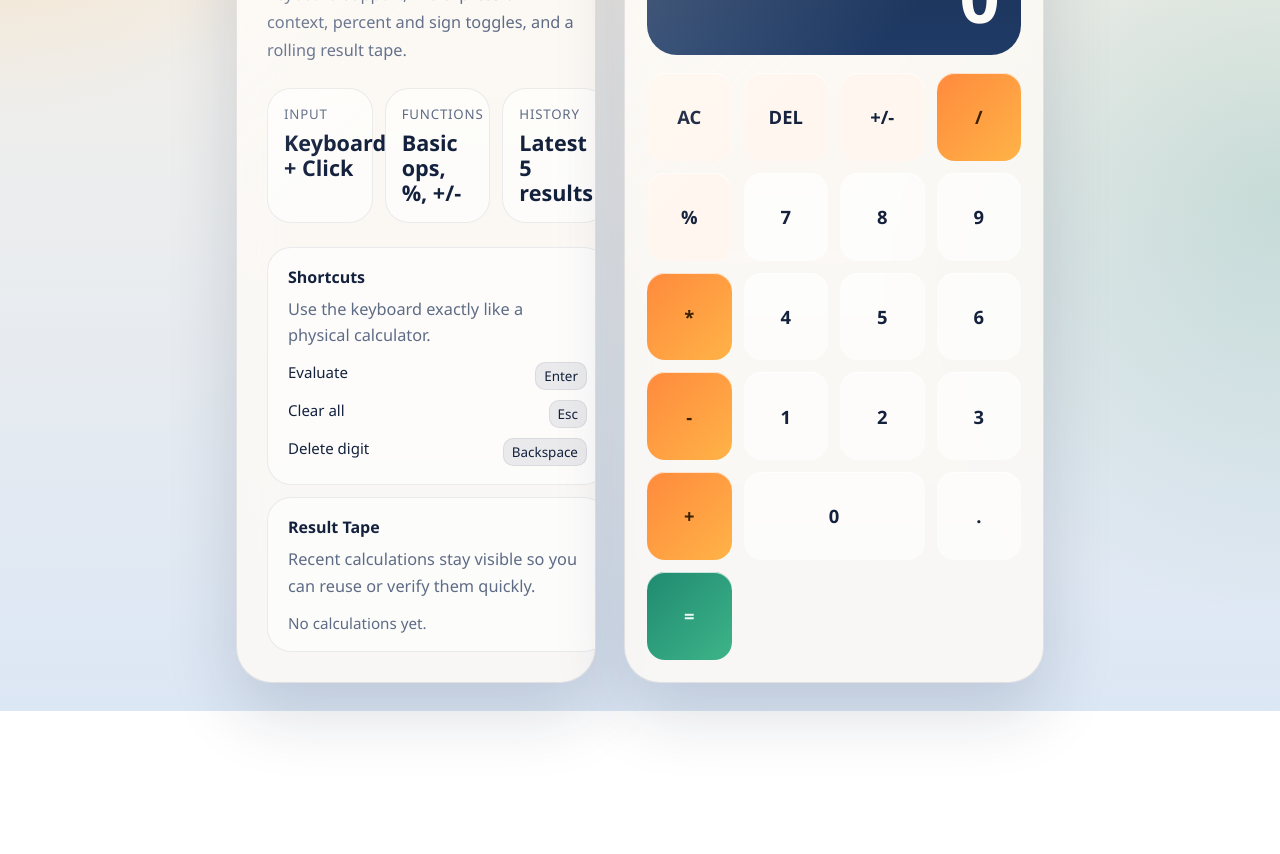
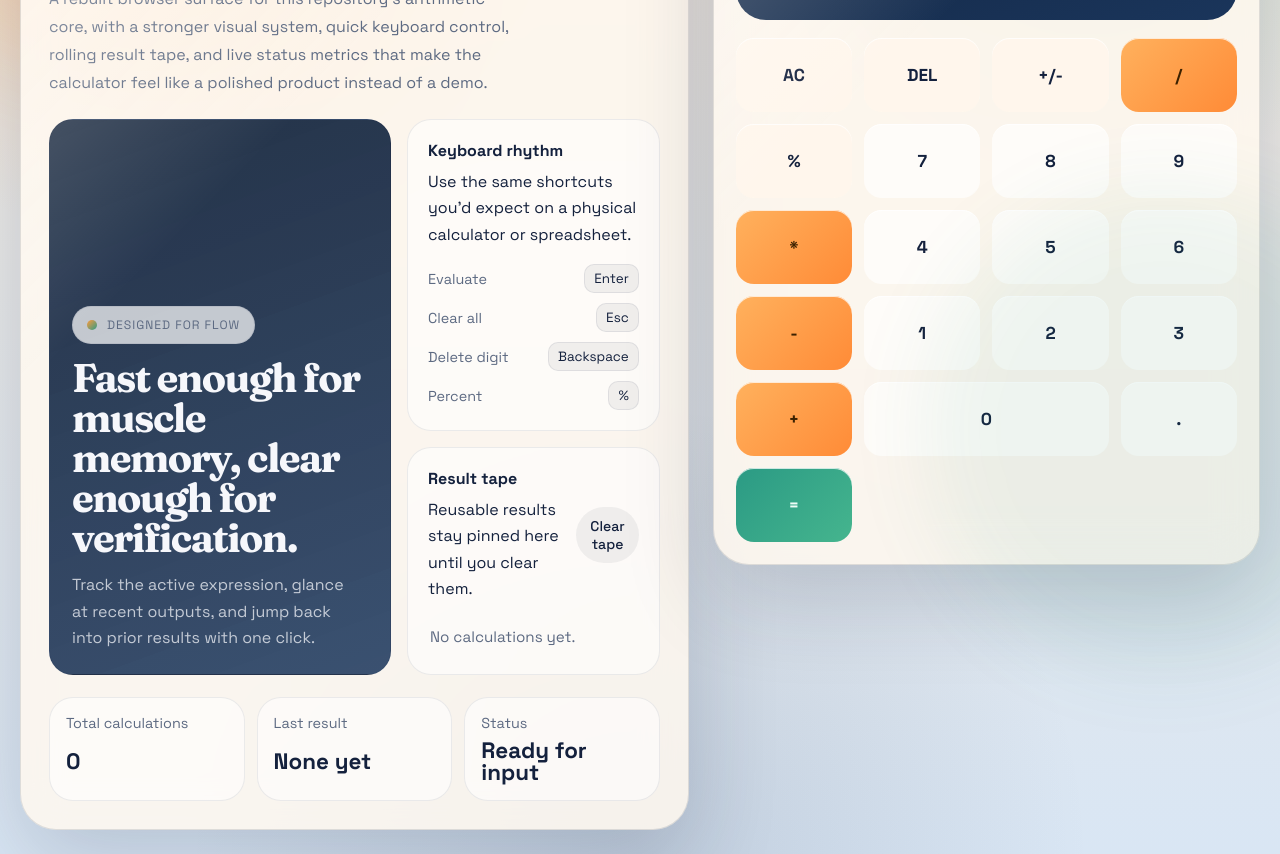
Before and after one commit to Beer-mann/test-project, a website: page index.html in a window 1280 px wide. Shown: the part 307-1161 px from the top of the page. Before the commit the page ends 1018 px from the top, so only its background shows below. Drawn offline with Linux system fonts and the light colour scheme.

Commit message:
Refresh calculator UI and stabilize tests

```diff
--- a/calculator-ui.js
+++ b/calculator-ui.js
@@ -17,7 +17,8 @@
     operator: "",
     overwrite: false,
     expression: "",
-    history: []
+    history: [],
+    totalCalculations: 0
   });
 
   const formatValue = (value) => {
@@ -42,7 +43,17 @@
     const expressionDisplay = documentRef.getElementById("expression");
     const historyList = documentRef.getElementById("history-list");
     const keys = documentRef.querySelector(".keys");
+    const calculationCount = documentRef.getElementById("metric-operations");
+    const lastResult = documentRef.getElementById("metric-last-result");
+    const statusDisplay = documentRef.getElementById("metric-status");
+    const statusBadge = documentRef.getElementById("status-badge");
     const state = createState();
+
+    const setText = (node, value) => {
+      if (node) {
+        node.textContent = value;
+      }
+    };
 
     const calculate = () => {
       const previous = Number(state.previous);
@@ -104,16 +115,32 @@
     };
 
     const render = () => {
-      currentDisplay.textContent = state.current === "Error" ? "Error" : formatValue(state.current);
-      historyDisplay.textContent = state.previous && state.operator
+      const currentValue = state.current === "Error" ? "Error" : formatValue(state.current);
+      const pendingOperation = state.previous && state.operator
         ? `${formatValue(state.previous)} ${state.operator}`
         : "";
-      expressionDisplay.textContent = state.expression;
+      const latestHistoryResult = state.history[0]?.result;
+      const status = state.current === "Error"
+        ? "Recover by typing a number"
+        : state.previous && state.operator
+          ? `Operator armed: ${state.operator}`
+          : state.expression
+            ? "Last result saved to tape"
+            : "Ready for input";
+
+      setText(currentDisplay, currentValue);
+      setText(historyDisplay, pendingOperation);
+      setText(expressionDisplay, state.expression);
+      setText(calculationCount, String(state.totalCalculations));
+      setText(lastResult, latestHistoryResult ? formatValue(latestHistoryResult) : "None yet");
+      setText(statusDisplay, status);
+      setText(statusBadge, state.current === "Error" ? "Error" : "Live");
       renderHistoryList();
     };
 
     const pushHistory = (expression, result) => {
       state.history.unshift({ expression, result });
+      state.totalCalculations += 1;
       if (state.history.length > HISTORY_LIMIT) {
         state.history = state.history.slice(0, HISTORY_LIMIT);
       }
@@ -218,6 +245,10 @@
       state.expression = "";
     };
 
+    const clearHistory = () => {
+      state.history = [];
+    };
+
     const deleteLast = () => {
       if (state.overwrite || state.current === "Error") {
         state.current = "0";
@@ -259,6 +290,8 @@
         toggleSign();
       } else if (action === "percent") {
         applyPercent();
+      } else if (action === "clear-history") {
+        clearHistory();
       } else {
         return;
       }
@@ -266,9 +299,9 @@
       render();
     };
 
-    keys.addEventListener("click", (event) => {
+    documentRef.addEventListener("click", (event) => {
       const button = event.target.closest("button");
-      if (!button) {
+      if (!button || !button.dataset.action) {
         return;
       }
 
--- a/index.html
+++ b/index.html
@@ -4,23 +4,22 @@
   <meta charset="UTF-8">
   <meta name="viewport" content="width=device-width, initial-scale=1.0">
   <title>Northstar Calculator</title>
+  <link rel="preconnect" href="https://fonts.googleapis.com">
+  <link rel="preconnect" href="https://fonts.gstatic.com" crossorigin>
+  <link href="https://fonts.googleapis.com/css2?family=Space+Grotesk:wght@400;500;700&family=Fraunces:opsz,wght@9..144,600;9..144,700&display=swap" rel="stylesheet">
   <style>
     :root {
-      --page-top: #fbf3e7;
-      --page-bottom: #dce7f5;
       --ink: #14213d;
-      --muted: #5e6b85;
-      --panel: rgba(255, 252, 247, 0.78);
-      --panel-border: rgba(20, 33, 61, 0.1);
-      --display: linear-gradient(180deg, #14213d, #1f3b66);
-      --display-text: #fdfbf7;
-      --display-muted: rgba(253, 251, 247, 0.64);
-      --button: rgba(255, 255, 255, 0.58);
-      --button-strong: #fff7ef;
-      --button-hover: rgba(255, 255, 255, 0.9);
-      --operator: linear-gradient(135deg, #ff8a3d, #ffb347);
-      --equals: linear-gradient(135deg, #1f8a70, #3eb489);
-      --shadow: 0 28px 70px rgba(20, 33, 61, 0.16);
+      --muted: #5d6a82;
+      --paper: rgba(255, 248, 239, 0.84);
+      --paper-strong: rgba(255, 252, 247, 0.95);
+      --line: rgba(20, 33, 61, 0.12);
+      --night: #102038;
+      --night-soft: #1a355b;
+      --sun: #ff9a3d;
+      --mint: #2d9c86;
+      --rose: #ef6f6c;
+      --shadow: 0 32px 90px rgba(20, 33, 61, 0.18);
       --radius-xl: 36px;
       --radius-lg: 24px;
       --radius-md: 18px;
@@ -33,32 +32,56 @@
     body {
       margin: 0;
       min-height: 100vh;
-      padding: 28px;
       color: var(--ink);
-      font-family: "Space Grotesk", "Avenir Next", "Segoe UI", sans-serif;
+      font-family: "Space Grotesk", sans-serif;
       background:
-        radial-gradient(circle at top left, rgba(255, 179, 71, 0.36), transparent 26%),
-        radial-gradient(circle at right, rgba(31, 138, 112, 0.18), transparent 30%),
-        linear-gradient(180deg, var(--page-top), var(--page-bottom));
+        radial-gradient(circle at 15% 20%, rgba(255, 154, 61, 0.26), transparent 24%),
+        radial-gradient(circle at 85% 12%, rgba(45, 156, 134, 0.22), transparent 24%),
+        radial-gradient(circle at 50% 100%, rgba(20, 33, 61, 0.12), transparent 34%),
+        linear-gradient(180deg, #f6eadc 0%, #d9e6f4 100%);
+    }
+
+    body::before,
+    body::after {
+      content: "";
+      position: fixed;
+      inset: auto;
+      width: 38vw;
+      height: 38vw;
+      border-radius: 999px;
+      filter: blur(40px);
+      pointer-events: none;
+      opacity: 0.35;
+    }
+
+    body::before {
+      top: -8vw;
+      left: -10vw;
+      background: rgba(255, 154, 61, 0.4);
+    }
+
+    body::after {
+      right: -10vw;
+      bottom: -14vw;
+      background: rgba(45, 156, 134, 0.22);
     }
 
     .app-shell {
-      width: min(1100px, 100%);
-      margin: 0 auto;
+      width: min(1240px, calc(100% - 32px));
+      margin: 24px auto;
       display: grid;
-      grid-template-columns: minmax(280px, 360px) minmax(320px, 420px);
-      justify-content: center;
-      gap: 28px;
-      align-items: stretch;
+      grid-template-columns: minmax(320px, 1.1fr) minmax(320px, 0.9fr);
+      gap: 24px;
+      align-items: start;
     }
 
     .panel {
       position: relative;
       overflow: hidden;
-      border: 1px solid var(--panel-border);
+      border: 1px solid var(--line);
       border-radius: var(--radius-xl);
-      background: var(--panel);
-      backdrop-filter: blur(18px);
+      background: var(--paper);
+      backdrop-filter: blur(22px);
       box-shadow: var(--shadow);
     }
 
@@ -66,93 +89,129 @@
       content: "";
       position: absolute;
       inset: 0;
-      background: linear-gradient(135deg, rgba(255, 255, 255, 0.32), transparent 42%);
+      background: linear-gradient(135deg, rgba(255, 255, 255, 0.42), transparent 38%);
       pointer-events: none;
     }
 
     .hero {
-      padding: 30px;
+      padding: 28px;
       display: grid;
-      gap: 24px;
+      gap: 22px;
     }
 
-    .eyebrow {
+    .topbar,
+    .hero-footer,
+    .history-head,
+    .display-meta,
+    .mode-row {
+      display: flex;
+      align-items: center;
+      justify-content: space-between;
+      gap: 12px;
+    }
+
+    .eyebrow,
+    .status-pill,
+    .mode-chip {
       display: inline-flex;
       align-items: center;
       gap: 10px;
       width: fit-content;
       padding: 10px 14px;
       border-radius: 999px;
-      background: rgba(255, 255, 255, 0.7);
+      background: rgba(255, 255, 255, 0.72);
+      border: 1px solid rgba(20, 33, 61, 0.08);
       color: var(--muted);
-      font-size: 0.9rem;
-      letter-spacing: 0.04em;
       text-transform: uppercase;
+      letter-spacing: 0.08em;
+      font-size: 0.76rem;
     }
 
-    .eyebrow::before {
+    .eyebrow::before,
+    .status-pill::before {
       content: "";
       width: 10px;
       height: 10px;
       border-radius: 999px;
-      background: linear-gradient(135deg, #ff8a3d, #1f8a70);
+      background: linear-gradient(135deg, var(--sun), var(--mint));
     }
 
-    h1 {
+    .hero h1 {
       margin: 0;
-      font-size: clamp(2.4rem, 6vw, 4.6rem);
-      line-height: 0.94;
+      max-width: 9ch;
+      font-family: "Fraunces", serif;
+      font-size: clamp(3rem, 7vw, 5.8rem);
+      line-height: 0.92;
       letter-spacing: -0.05em;
     }
 
-    .hero p {
-      margin: 0;
-      color: var(--muted);
-      font-size: 1.02rem;
-      line-height: 1.7;
-      max-width: 34ch;
+    .hero-copy {
+      display: grid;
+      gap: 14px;
     }
 
-    .stats {
-      display: grid;
-      grid-template-columns: repeat(3, minmax(0, 1fr));
-      gap: 12px;
+    .hero-copy p {
+      margin: 0;
+      max-width: 46ch;
+      color: var(--muted);
+      line-height: 1.75;
+      font-size: 1rem;
     }
 
-    .stat-card,
-    .shortcut-card,
-    .history-card {
+    .hero-grid {
+      display: grid;
+      grid-template-columns: 1.15fr 0.85fr;
+      gap: 16px;
+    }
+
+    .feature-card,
+    .history-card,
+    .metric-card,
+    .shortcut-card {
       border-radius: var(--radius-lg);
       border: 1px solid rgba(20, 33, 61, 0.08);
-      background: rgba(255, 255, 255, 0.54);
+      background: rgba(255, 255, 255, 0.56);
     }
 
-    .stat-card {
-      padding: 16px;
+    .feature-card {
+      min-height: 230px;
+      padding: 22px;
+      display: grid;
+      align-content: end;
+      gap: 14px;
+      background:
+        linear-gradient(160deg, rgba(16, 32, 56, 0.92), rgba(26, 53, 91, 0.86)),
+        rgba(255, 255, 255, 0.12);
+      color: #f6f7fb;
     }
 
-    .stat-card span {
-      display: block;
-      color: var(--muted);
-      font-size: 0.83rem;
-      text-transform: uppercase;
-      letter-spacing: 0.06em;
-      margin-bottom: 8px;
+    .feature-card p,
+    .history-card p,
+    .shortcut-card p {
+      margin: 0;
+      line-height: 1.65;
     }
 
-    .stat-card strong {
-      font-size: 1.35rem;
-      line-height: 1.1;
+    .feature-card p {
+      color: rgba(246, 247, 251, 0.74);
+      max-width: 28ch;
+    }
+
+    .feature-card strong {
+      font-family: "Fraunces", serif;
+      font-size: clamp(1.8rem, 4vw, 2.5rem);
+      line-height: 1;
+      letter-spacing: -0.04em;
     }
 
     .stack {
       display: grid;
-      gap: 12px;
+      gap: 16px;
     }
 
     .shortcut-card,
     .history-card {
-      padding: 18px 20px;
+      padding: 20px;
     }
 
     .shortcut-card h2,
@@ -161,36 +220,57 @@
       font-size: 1rem;
     }
 
-    .shortcut-card p,
-    .history-card p {
-      margin: 0;
-      color: var(--muted);
-      line-height: 1.6;
-    }
-
     .shortcut-list {
-      margin: 14px 0 0;
+      margin: 16px 0 0;
       padding: 0;
       list-style: none;
       display: grid;
       gap: 10px;
-      color: var(--ink);
+    }
+
+    .shortcut-list li,
+    .metric-card span:first-child {
+      color: var(--muted);
+      font-size: 0.9rem;
     }
 
     .shortcut-list li {
       display: flex;
+      align-items: center;
       justify-content: space-between;
       gap: 16px;
-      font-size: 0.94rem;
     }
 
     kbd {
-      padding: 4px 8px;
+      padding: 5px 9px;
       border-radius: 10px;
-      background: rgba(20, 33, 61, 0.08);
       border: 1px solid rgba(20, 33, 61, 0.08);
+      background: rgba(20, 33, 61, 0.06);
       font: inherit;
       font-size: 0.84rem;
+      color: var(--ink);
+    }
+
+    .hero-footer {
+      align-items: stretch;
+    }
+
+    .metrics {
+      flex: 1;
+      display: grid;
+      grid-template-columns: repeat(3, minmax(0, 1fr));
+      gap: 12px;
+    }
+
+    .metric-card {
+      padding: 16px;
+      display: grid;
+      gap: 8px;
+    }
+
+    .metric-card strong {
+      font-size: 1.4rem;
+      line-height: 1;
     }
 
     .calculator {
@@ -201,23 +281,21 @@
 
     .display {
       padding: 24px;
-      min-height: 210px;
+      min-height: 260px;
       border-radius: 30px;
-      background: var(--display);
-      color: var(--display-text);
+      background:
+        radial-gradient(circle at top right, rgba(255, 154, 61, 0.24), transparent 26%),
+        linear-gradient(160deg, var(--night) 0%, var(--night-soft) 100%);
+      color: #f8fafc;
       display: flex;
       flex-direction: column;
       justify-content: flex-end;
-      gap: 12px;
+      gap: 14px;
       box-shadow: inset 0 1px 0 rgba(255, 255, 255, 0.12);
     }
 
-    .display-label {
-      display: flex;
-      justify-content: space-between;
-      align-items: center;
-      gap: 16px;
-      color: var(--display-muted);
+    .display-meta {
+      color: rgba(248, 250, 252, 0.72);
       font-size: 0.82rem;
       text-transform: uppercase;
       letter-spacing: 0.08em;
@@ -226,22 +304,23 @@
     .display-expression,
     .display-history {
       min-height: 22px;
-      color: var(--display-muted);
+      color: rgba(248, 250, 252, 0.64);
       text-align: right;
       word-break: break-word;
     }
 
-    .display-history {
-      font-size: 0.98rem;
+    .display-current {
+      text-align: right;
+      font-family: "Fraunces", serif;
+      font-size: clamp(3.2rem, 8vw, 5rem);
+      line-height: 0.96;
+      letter-spacing: -0.05em;
+      word-break: break-all;
     }
 
-    .display-current {
-      text-align: right;
-      font-size: clamp(2.8rem, 8vw, 4.4rem);
-      font-weight: 700;
-      line-height: 1;
-      letter-spacing: -0.04em;
-      word-break: break-all;
+    .mode-row {
+      flex-wrap: wrap;
+      justify-content: flex-start;
     }
 
     .keys {
@@ -253,20 +332,20 @@
     button {
       appearance: none;
       border: 0;
-      min-height: 72px;
+      min-height: 74px;
       border-radius: var(--radius-md);
-      background: var(--button);
       color: var(--ink);
+      background: rgba(255, 255, 255, 0.62);
       font: inherit;
-      font-size: 1.15rem;
+      font-size: 1.08rem;
       font-weight: 700;
       cursor: pointer;
-      transition: transform 140ms ease, background 140ms ease, box-shadow 140ms ease;
-      box-shadow: inset 0 1px 0 rgba(255, 255, 255, 0.75);
+      transition: transform 150ms ease, background 150ms ease, box-shadow 150ms ease;
+      box-shadow: inset 0 1px 0 rgba(255, 255, 255, 0.76);
     }
 
     button:hover {
-      background: var(--button-hover);
+      background: rgba(255, 255, 255, 0.9);
       transform: translateY(-1px);
     }
 
@@ -275,25 +354,39 @@
     }
 
     .utility {
-      background: var(--button-strong);
+      background: rgba(255, 247, 236, 0.92);
     }
 
     .operator {
-      background: var(--operator);
-      color: #392100;
+      background: linear-gradient(135deg, #ffb15d, #ff8b37);
+      color: #3c2100;
     }
 
     .equals {
-      background: var(--equals);
-      color: #f3fff8;
+      background: linear-gradient(135deg, #2b9a84, #45b58e);
+      color: #effdf7;
     }
 
     .span-2 {
       grid-column: span 2;
     }
 
+    .history-head {
+      margin-bottom: 16px;
+    }
+
+    .ghost-button {
+      min-height: auto;
+      padding: 10px 14px;
+      border-radius: 999px;
+      background: rgba(20, 33, 61, 0.06);
+      box-shadow: none;
+      font-size: 0.88rem;
+      font-weight: 500;
+    }
+
     .history-list {
-      margin: 14px 0 0;
+      margin: 0;
       padding: 0;
       list-style: none;
       display: grid;
@@ -303,9 +396,18 @@
     .history-item {
       display: grid;
       gap: 4px;
-      padding: 12px 14px;
+      padding: 14px 16px;
       border-radius: 16px;
-      background: rgba(255, 255, 255, 0.66);
+      background: rgba(255, 255, 255, 0.72);
+      cursor: pointer;
+      outline: none;
+      transition: transform 150ms ease, background 150ms ease;
+    }
+
+    .history-item:hover,
+    .history-item:focus-visible {
+      background: rgba(255, 255, 255, 0.92);
+      transform: translateX(2px);
     }
 
     .history-expression {
@@ -319,27 +421,26 @@
     }
 
     .empty-history {
+      padding: 8px 2px;
       color: var(--muted);
       font-size: 0.95rem;
     }
 
-    @media (max-width: 920px) {
-      .app-shell {
+    @media (max-width: 980px) {
+      .app-shell,
+      .hero-grid {
         grid-template-columns: 1fr;
-      }
-
-      .hero {
-        order: 2;
-      }
-
-      .calculator {
-        order: 1;
       }
     }
 
-    @media (max-width: 560px) {
+    @media (max-width: 720px) {
       body {
-        padding: 16px;
+        padding-bottom: 16px;
+      }
+
+      .app-shell {
+        width: min(100% - 24px, 1240px);
+        margin: 12px auto;
       }
 
       .hero,
@@ -347,17 +448,24 @@
         padding: 18px;
       }
 
+      .hero-footer,
+      .topbar,
+      .history-head {
+        flex-direction: column;
+        align-items: stretch;
+      }
+
+      .metrics {
+        grid-template-columns: 1fr;
+      }
+
       .display {
-        min-height: 190px;
+        min-height: 220px;
         padding: 20px;
       }
 
       button {
         min-height: 64px;
-      }
-
-      .stats {
-        grid-template-columns: 1fr;
       }
     }
   </style>
@@ -365,87 +473,112 @@
 <body>
   <main class="app-shell">
     <section class="panel hero" aria-label="Northstar calculator overview">
-      <div class="eyebrow">Modern web UI</div>
-      <div>
+      <div class="topbar">
+        <div class="eyebrow">Modern web calculator</div>
+        <div class="status-pill" id="status-badge">Live</div>
+      </div>
+
+      <section class="hero-copy">
         <h1>Northstar Calculator</h1>
         <p>
-          A polished browser calculator with keyboard support, live expression context,
-          percent and sign toggles, and a rolling result tape.
+          A rebuilt browser surface for this repository's arithmetic core, with a stronger visual system,
+          quick keyboard control, rolling result tape, and live status metrics that make the calculator feel
+          like a polished product instead of a demo.
         </p>
-      </div>
-
-      <section class="stats" aria-label="Calculator features">
-        <article class="stat-card">
-          <span>Input</span>
-          <strong>Keyboard + Click</strong>
-        </article>
-        <article class="stat-card">
-          <span>Functions</span>
-          <strong>Basic ops, %, +/-</strong>
-        </article>
-        <article class="stat-card">
-          <span>History</span>
-          <strong>Latest 5 results</strong>
-        </article>
       </section>
 
-      <section class="stack">
+      <section class="hero-grid">
+        <article class="feature-card">
+          <span class="eyebrow">Designed for flow</span>
+          <strong>Fast enough for muscle memory, clear enough for verification.</strong>
+          <p>Track the active expression, glance at recent outputs, and jump back into prior results with one click.</p>
+        </article>
+
+        <div class="stack">
           <article class="shortcut-card">
-          <h2>Shortcuts</h2>
-          <p>Use the keyboard exactly like a physical calculator.</p>
+            <h2>Keyboard rhythm</h2>
+            <p>Use the same shortcuts you'd expect on a physical calculator or spreadsheet.</p>
             <ul class="shortcut-list">
               <li><span>Evaluate</span><kbd>Enter</kbd></li>
               <li><span>Clear all</span><kbd>Esc</kbd></li>
               <li><span>Delete digit</span><kbd>Backspace</kbd></li>
+              <li><span>Percent</span><kbd>%</kbd></li>
             </ul>
           </article>
 
           <article class="history-card">
-          <h2>Result Tape</h2>
-          <p>Recent calculations stay visible so you can reuse or verify them quickly.</p>
+            <div class="history-head">
+              <div>
+                <h2>Result tape</h2>
+                <p>Reusable results stay pinned here until you clear them.</p>
+              </div>
+              <button class="ghost-button" data-action="clear-history" type="button">Clear tape</button>
+            </div>
             <ul class="history-list" id="history-list">
               <li class="empty-history">No calculations yet.</li>
             </ul>
           </article>
+        </div>
+      </section>
+
+      <section class="hero-footer">
+        <div class="metrics" aria-label="Calculator metrics">
+          <article class="metric-card">
+            <span>Total calculations</span>
+            <strong id="metric-operations">0</strong>
+          </article>
+          <article class="metric-card">
+            <span>Last result</span>
+            <strong id="metric-last-result">None yet</strong>
+          </article>
+          <article class="metric-card">
+            <span>Status</span>
+            <strong id="metric-status">Ready for input</strong>
+          </article>
+        </div>
       </section>
     </section>
 
     <section class="panel calculator" aria-label="Calculator">
       <section class="display" aria-live="polite">
-        <div class="display-label">
-          <span>Ready</span>
+        <div class="display-meta">
+          <span>Northstar engine</span>
           <span>Precision 10</span>
         </div>
         <div class="display-expression" id="expression"></div>
         <div class="display-history" id="history"></div>
         <div class="display-current" id="current">0</div>
+        <div class="mode-row">
+          <span class="mode-chip">Pointer + keyboard</span>
+          <span class="mode-chip">Tap history to reuse</span>
+        </div>
       </section>
 
       <section class="keys">
-        <button class="utility" data-action="clear">AC</button>
-        <button class="utility" data-action="delete">DEL</button>
-        <button class="utility" data-action="sign">+/-</button>
-        <button class="operator" data-action="operator" data-value="/">/</button>
+        <button class="utility" data-action="clear" type="button">AC</button>
+        <button class="utility" data-action="delete" type="button">DEL</button>
+        <button class="utility" data-action="sign" type="button">+/-</button>
+        <button class="operator" data-action="operator" data-value="/" type="button">/</button>
 
-        <button class="utility" data-action="percent">%</button>
-        <button data-action="number" data-value="7">7</button>
-        <button data-action="number" data-value="8">8</button>
-        <button data-action="number" data-value="9">9</button>
+        <button class="utility" data-action="percent" type="button">%</button>
+        <button data-action="number" data-value="7" type="button">7</button>
+        <button data-action="number" data-value="8" type="button">8</button>
+        <button data-action="number" data-value="9" type="button">9</button>
 
-        <button class="operator" data-action="operator" data-value="*">*</button>
-        <button data-action="number" data-value="4">4</button>
-        <button data-action="number" data-value="5">5</button>
-        <button data-action="number" data-value="6">6</button>
+        <button class="operator" data-action="operator" data-value="*" type="button">*</button>
+        <button data-action="number" data-value="4" type="button">4</button>
+        <button data-action="number" data-value="5" type="button">5</button>
+        <button data-action="number" data-value="6" type="button">6</button>
 
-        <button class="operator" data-action="operator" data-value="-">-</button>
-        <button data-action="number" data-value="1">1</button>
-        <button data-action="number" data-value="2">2</button>
-        <button data-action="number" data-value="3">3</button>
+        <button class="operator" data-action="operator" data-value="-" type="button">-</button>
+        <button data-action="number" data-value="1" type="button">1</button>
+        <button data-action="number" data-value="2" type="button">2</button>
+        <button data-action="number" data-value="3" type="button">3</button>
 
-        <button class="operator" data-action="operator" data-value="+">+</button>
-        <button class="span-2" data-action="number" data-value="0">0</button>
-        <button data-action="decimal">.</button>
-        <button class="equals" data-action="equals">=</button>
+        <button class="operator" data-action="operator" data-value="+" type="button">+</button>
+        <button class="span-2" data-action="number" data-value="0" type="button">0</button>
+        <button data-action="decimal" type="button">.</button>
+        <button class="equals" data-action="equals" type="button">=</button>
       </section>
     </section>
   </main>
```
Also changed, not shown: calculator-ui.test.js (+27 -0 lines), 2 other files. Lines whose indentation alone changed are shown as unchanged.
